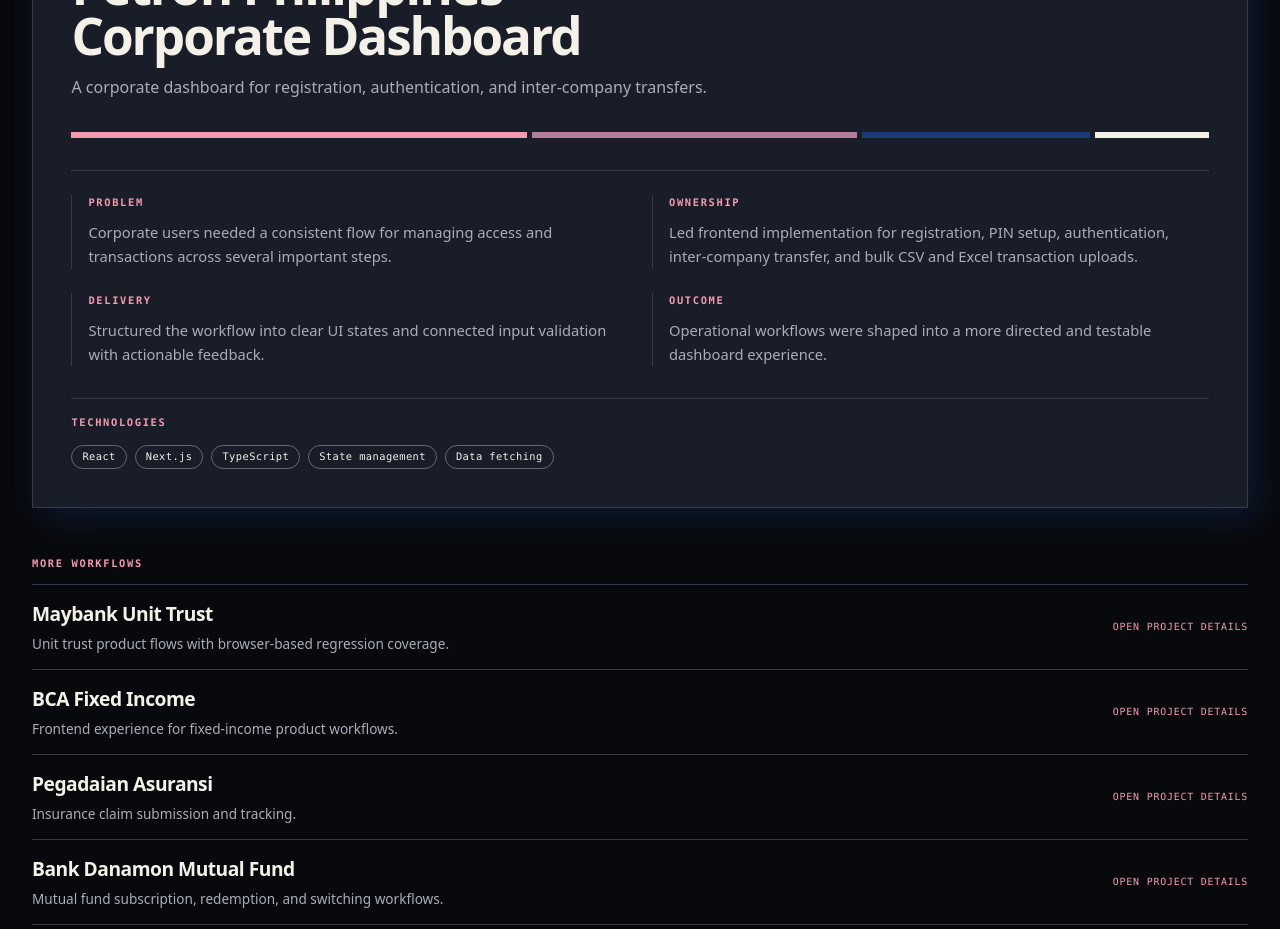
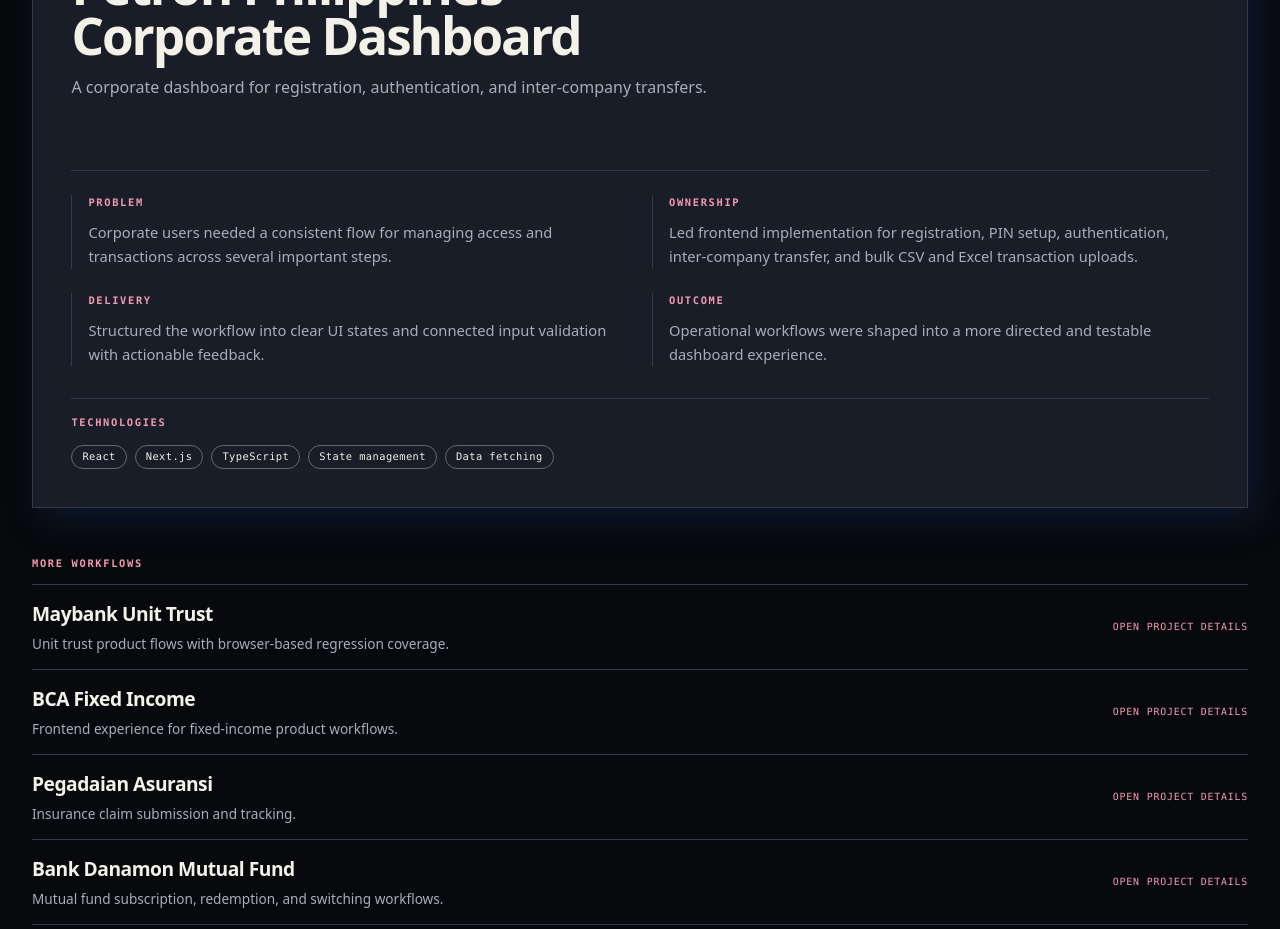
Before and after one commit to indra-182/My-Portfolio, a Next.js app: page /en in a window 1280 px wide. Shown: the part 2520-3449 px from the top of the page. Built offline with nearby package versions, Linux system fonts and the light colour scheme; no server answers.

Commit message:
feat: add recruiter motion cues (#20)

```diff
--- a/src/app/globals.css
+++ b/src/app/globals.css
@@ -610,6 +610,7 @@
   }
 
   .case-study-featured {
+    view-timeline: --featured-project block;
     padding: clamp(1.35rem, 3vw, 2.5rem);
     border: 1px solid var(--border);
     background: var(--surface-strong);
@@ -654,6 +655,30 @@
 
   .workflow-cue-line span:nth-child(4) {
     background: var(--cue-day);
+  }
+
+  @supports (animation-timeline: view()) {
+    .workflow-cue-line span {
+      transform-origin: left;
+      animation: workflow-cue-draw 700ms cubic-bezier(0.16, 1, 0.3, 1) both;
+      animation-timeline: --featured-project;
+    }
+
+    .workflow-cue-line span:nth-child(1) {
+      animation-range: entry 10% entry 35%;
+    }
+
+    .workflow-cue-line span:nth-child(2) {
+      animation-range: entry 25% entry 50%;
+    }
+
+    .workflow-cue-line span:nth-child(3) {
+      animation-range: entry 40% entry 65%;
+    }
+
+    .workflow-cue-line span:nth-child(4) {
+      animation-range: entry 55% entry 80%;
+    }
   }
 
   .case-study-details {
@@ -707,6 +732,7 @@
 
   .case-study-disclosure {
     border-top: 1px solid var(--border);
+    transition: border-color var(--motion-fast);
   }
 
   .case-study-disclosure:last-child {
@@ -751,6 +777,7 @@
     letter-spacing: 0.08em;
     text-align: right;
     text-transform: uppercase;
+    transition: color var(--motion-fast);
   }
 
   .case-study-summary-close {
@@ -763,6 +790,14 @@
 
   .case-study-disclosure[open] .case-study-summary-close {
     display: inline;
+  }
+
+  .case-study-disclosure[open] {
+    border-color: var(--cue-rose);
+  }
+
+  .case-study-disclosure[open] .case-study-summary-action {
+    color: var(--foreground);
   }
 
   .case-study-disclosure[open] .case-study-details {
@@ -843,7 +878,12 @@
     background: var(--background);
   }
 
-  .writing-card:hover {
+  .writing-card {
+    transition: background-color var(--motion-fast);
+  }
+
+  .writing-card:hover,
+  .writing-card:focus-within {
     background: color-mix(in srgb, var(--background) 82%, var(--cue-cobalt));
   }
 
@@ -889,6 +929,7 @@
     min-height: 2.75rem;
     align-items: center;
     text-decoration: none;
+    transition: color var(--motion-fast);
   }
 
   .writing-card h3 a:hover,
@@ -918,6 +959,12 @@
 
   .writing-card-footer svg {
     color: var(--cue-rose);
+    transition: transform var(--motion-fast);
+  }
+
+  .writing-card:hover .writing-card-footer svg,
+  .writing-card:focus-within .writing-card-footer svg {
+    transform: translate(0.25rem, -0.25rem);
   }
 
   .writing-aside {
@@ -1015,6 +1062,16 @@
   }
 }
 
+@keyframes workflow-cue-draw {
+  from {
+    transform: scaleX(0);
+  }
+
+  to {
+    transform: scaleX(1);
+  }
+}
+
 @media (min-width: 640px) {
   .content-shell {
     width: min(calc(100% - 3rem), var(--content-max));
@@ -1081,8 +1138,13 @@
     scroll-behavior: auto;
   }
 
-  .animate-cue-rise {
+  .animate-cue-rise,
+  .workflow-cue-line span {
     animation: none;
+  }
+
+  .writing-card-footer svg {
+    transform: none;
   }
 }
 
```
Also changed, not shown: 2 other files (tests, documents, lock files or other folders).
